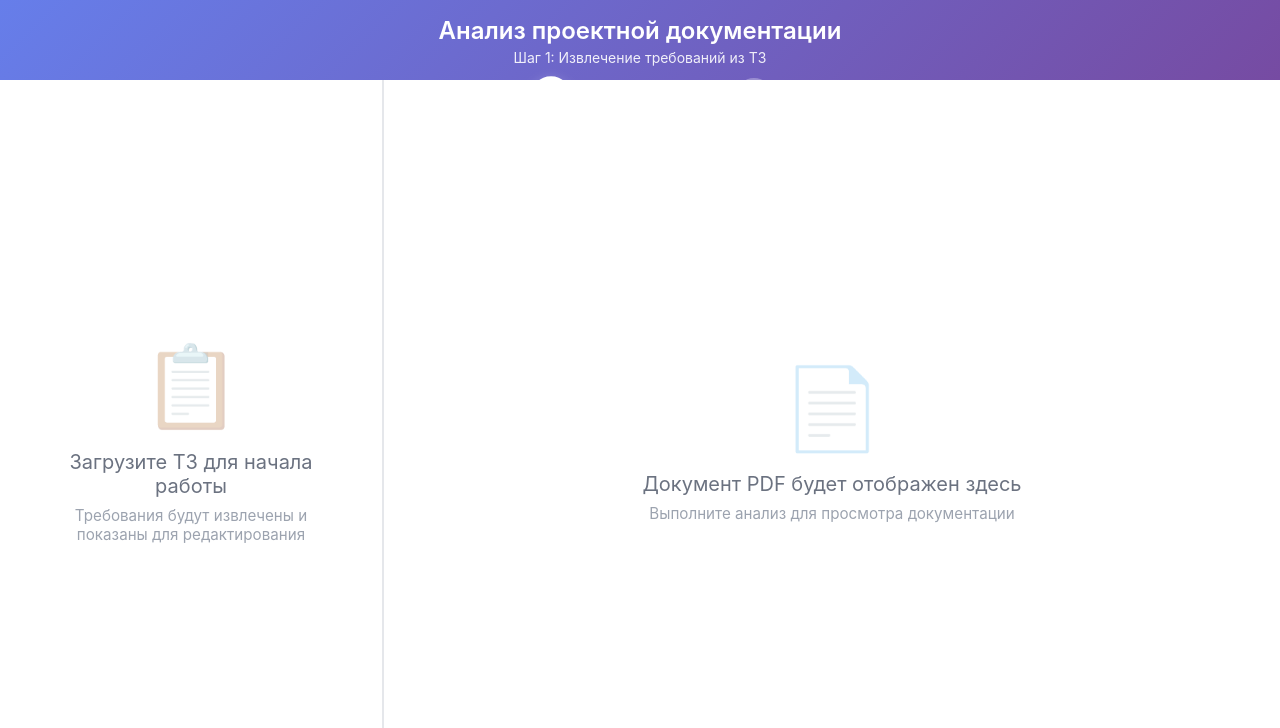
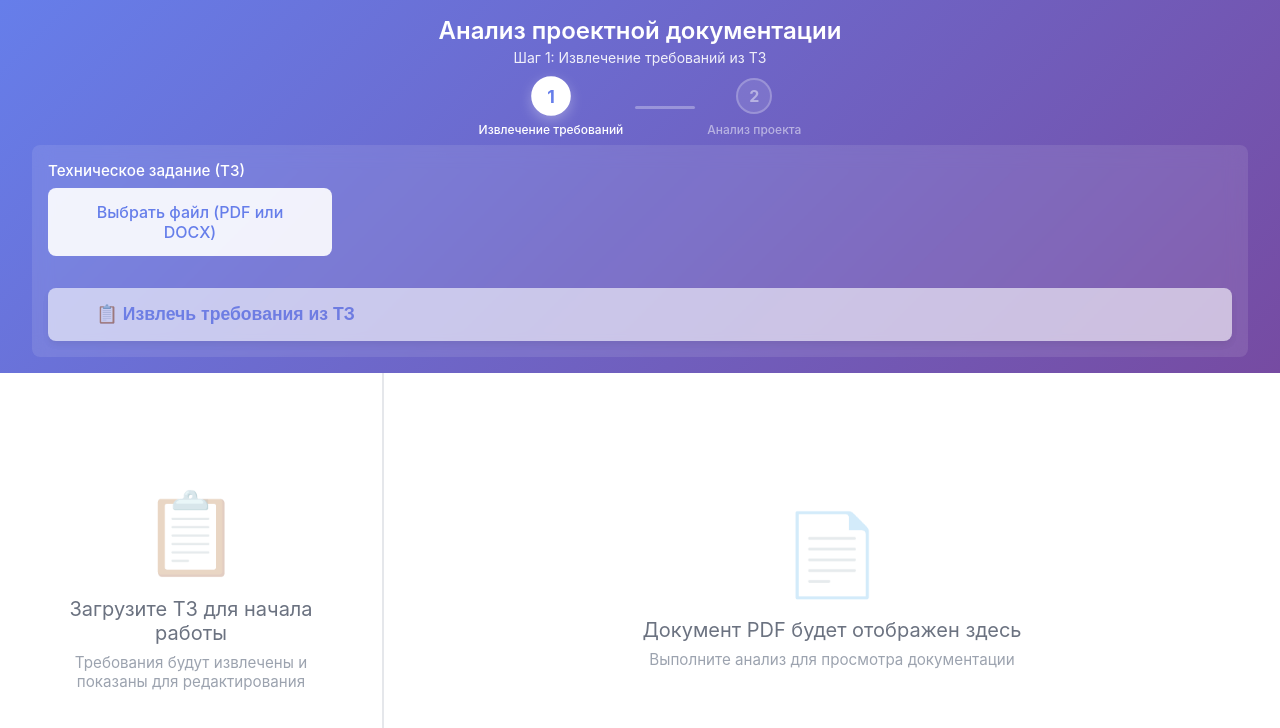
Before and after one commit to AtomicBim/doc-analysis-service, a React (Create React App) app in the folder ui-react-service/: page / in a window 1280 px wide. Shown: the top 728 px of the page. Built offline with nearby package versions, Linux system fonts and the light colour scheme.

Commit message:
fix: Remove header height restriction - restore visibility of upload buttons

```diff
--- a/ui-react-service/src/App.css
+++ b/ui-react-service/src/App.css
@@ -13,7 +13,7 @@
 
 .App-main {
   display: flex;
-  height: 90vh; /* Оставляем 90% для контента, 10% для хедера */
+  flex: 1; /* Занимаем оставшееся пространство после header */
   overflow: hidden;
   gap: 0;
 }
--- a/ui-react-service/src/components/Header.css
+++ b/ui-react-service/src/components/Header.css
@@ -1,10 +1,9 @@
 .header {
   background: linear-gradient(135deg, #667eea 0%, #764ba2 100%);
   color: white;
-  padding: 1rem 2rem; /* Уменьшенный padding для компактности */
+  padding: 1rem 2rem;
   box-shadow: 0 4px 6px rgba(0, 0, 0, 0.1);
-  max-height: 10vh; /* Максимум 10% высоты экрана */
-  overflow-y: auto; /* Скролл при переполнении */
+  /* Убираем ограничение высоты - пусть header занимает столько, сколько нужно */
 }
 
 .header-content {
```
